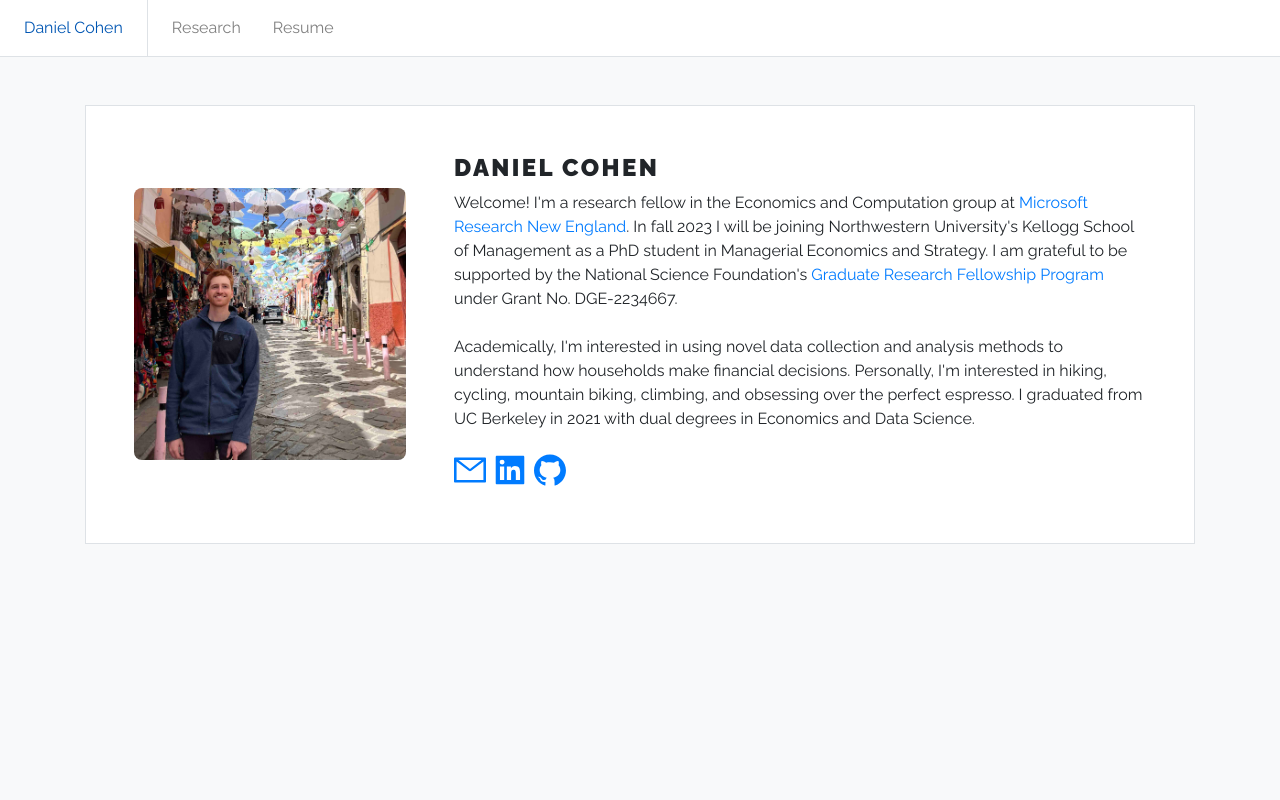
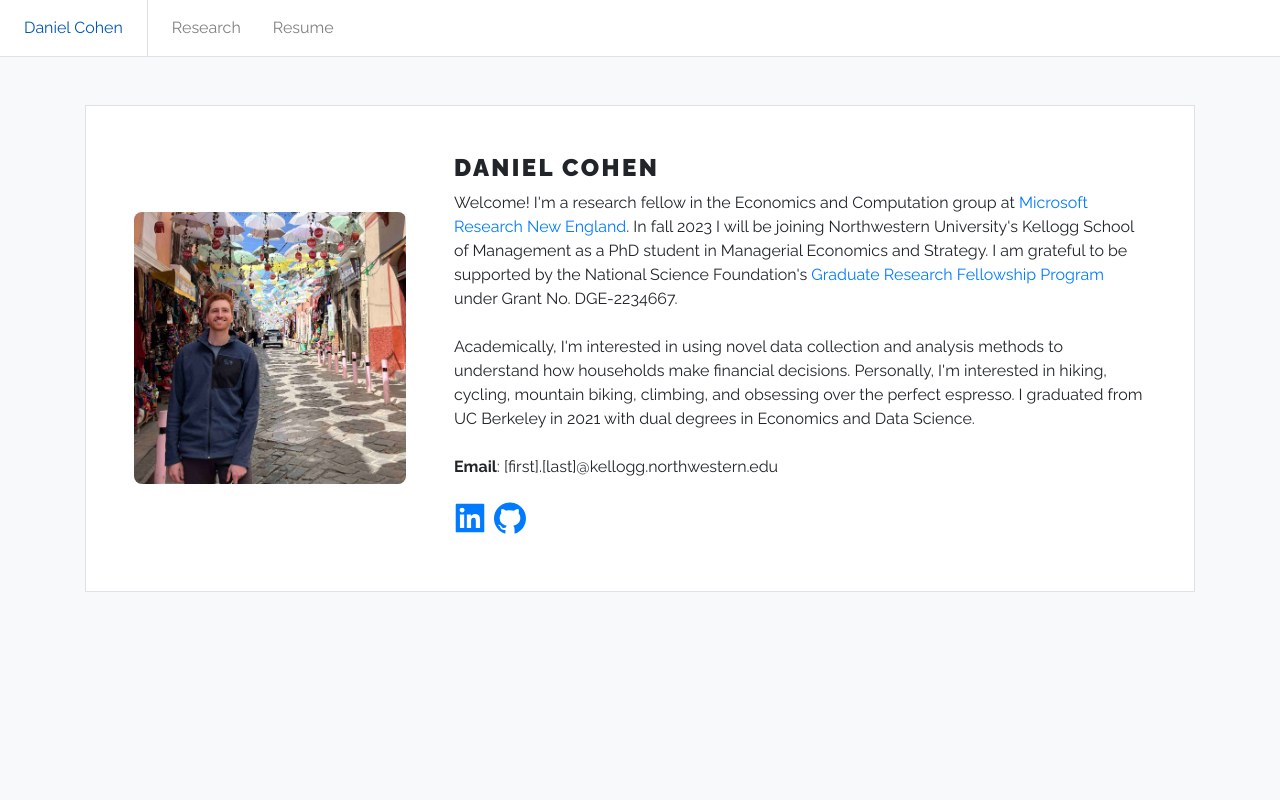
Before and after one commit to dannyboy2233/dannyboy2233.github.io, a React (Create React App) app: page /#/ in a window 1280 px wide. Shown: the top 800 px of the page. Built offline with nearby package versions, Linux system fonts and the light colour scheme.

Commit message:
remove email button and add [first].[last] approach

```diff
--- a/src/features/pages/Home.jsx
+++ b/src/features/pages/Home.jsx
@@ -1,6 +1,6 @@
 import React from 'react';
 // import { Link } from 'react-router-dom';
-import { LinkedinFilled, GithubFilled, MailOutlined } from '@ant-design/icons';
+import { LinkedinFilled, GithubFilled } from '@ant-design/icons';
 import Page from './Page';
 import '../home/Home.scss';
 import Me from '../home/me.jpg';
@@ -35,6 +35,8 @@ const Home = () => (
           espresso. I graduated from UC Berkeley in 2021 with dual degrees in
           Economics and Data Science.
         </div>
+        <br /> <span style={{ fontWeight: 'bold' }}>Email</span>:
+        [first].[last]@kellogg.northwestern.edu
         {/* <div className="mt-2">
           <Link to="/research">Research</Link>
           <span className="mx-3 text-secondary">|</span>
@@ -43,12 +45,12 @@ const Home = () => (
           <Link to="/resume">Resume</Link>
 </div> */}
         <div className="mt-3 d-flex flex-row">
-          <IconButton
+          {/* <IconButton
             className="mr-2"
             href="mailto:daniel.cohen@kellogg.northwestern.edu"
           >
             <MailOutlined />
-          </IconButton>
+</IconButton> */}
           <IconButton
             className="mr-2"
             href="https://www.linkedin.com/in/daniel-cohen-12312a140"
```
